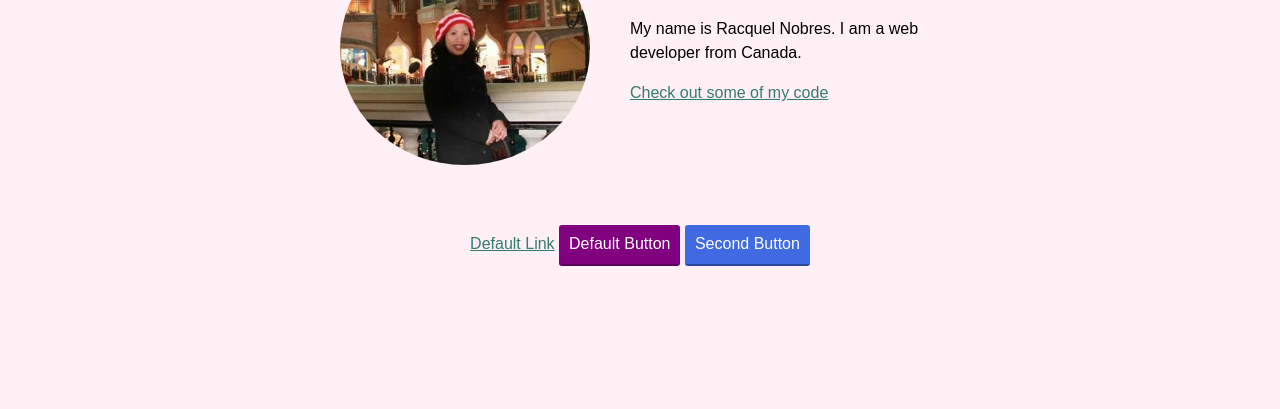
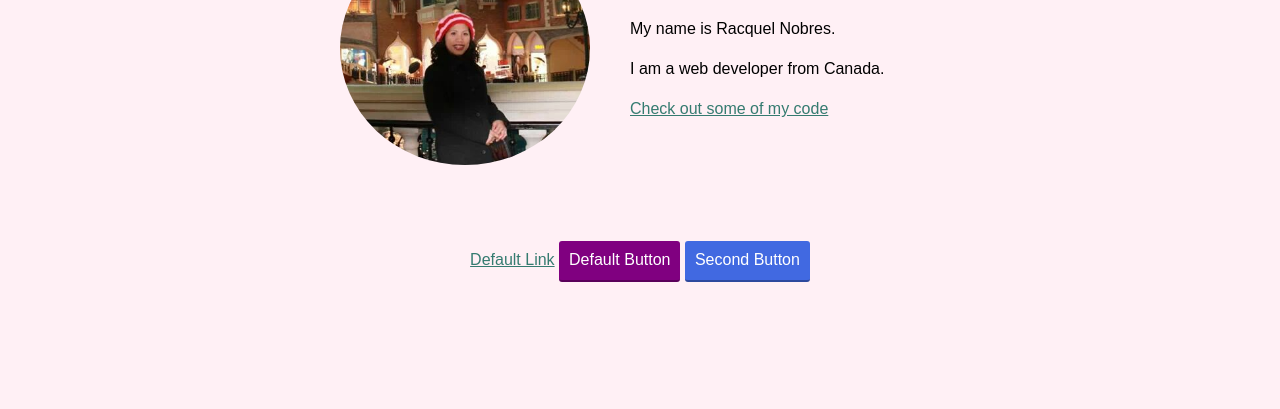
Before and after one commit to rakelnobres/My_Portfolio_Site, a plain HTML site: page index.html in a window 1280 px wide. Shown: the part 289-698 px from the top of the page. Drawn offline with nearby package versions, Linux system fonts and the light colour scheme.

Commit message:
Update index.html

```diff
--- a/index.html
+++ b/index.html
@@ -41,7 +41,8 @@
   <main class="profile">
     <img src="img/racquel_nobres.png" class="profile__portrait" alt="headshot of Racquel Nobres">
     <h1>Hello World</h1>
-    <p>My name is Racquel Nobres. I am a <span>web</span> developer from Canada.</p>
+    <p>My name is Racquel Nobres.</p>
+    <p>I am a <span>web</span> developer from Canada.</p>
     <div>
       <a href="#">Check out some of my code</a>
     </div>
```
